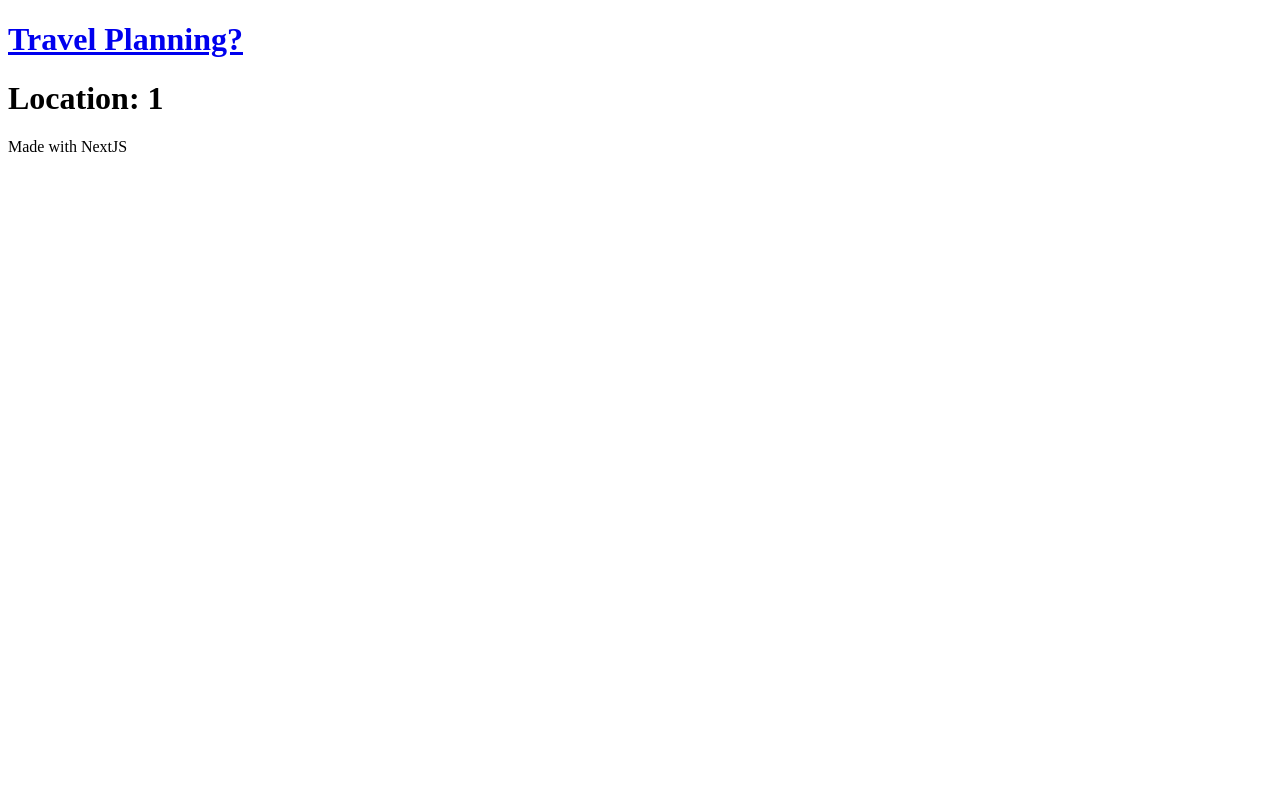
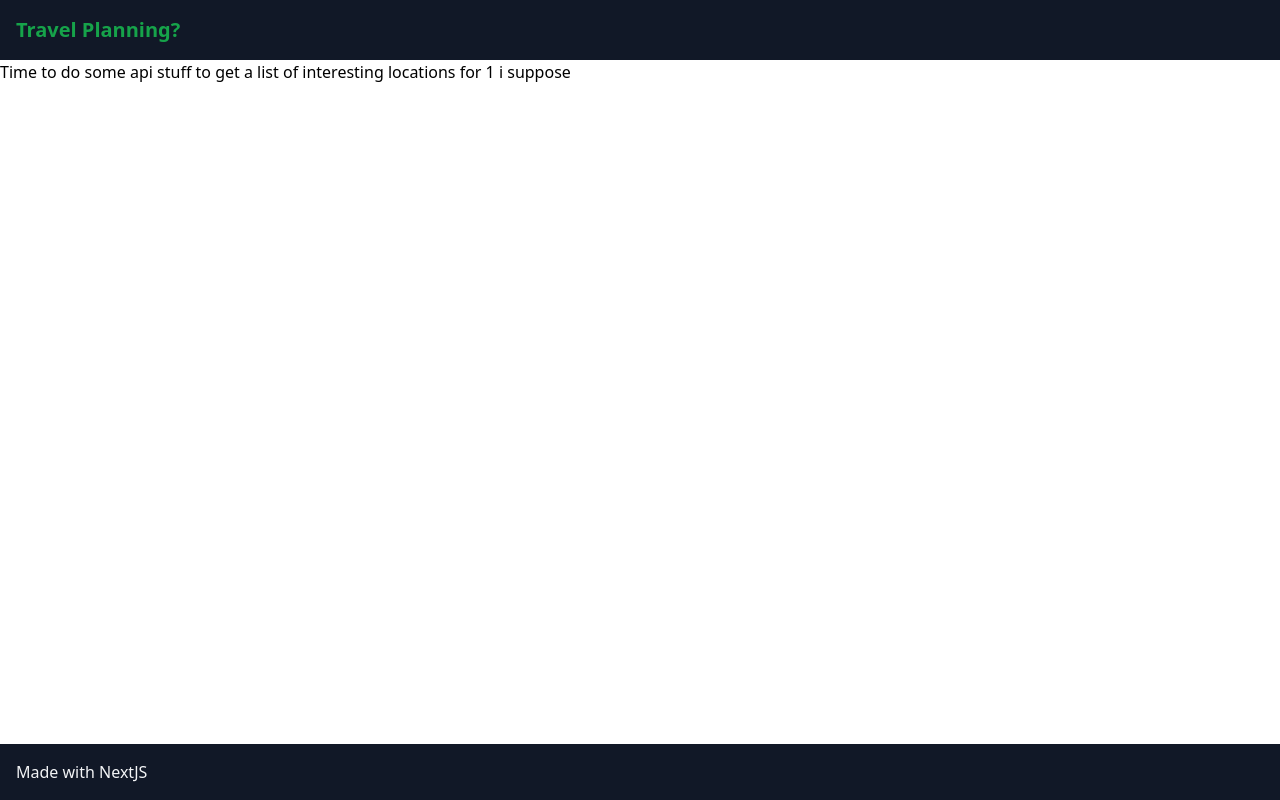
Before and after one commit to StyrkarBlaer/travel-planner, a Next.js app: page /1 in a window 1280 px wide. Built offline with nearby package versions, Linux system fonts and the light colour scheme.

Commit message:
Importing css to route

```diff
--- a/src/pages/[location].tsx
+++ b/src/pages/[location].tsx
@@ -1,4 +1,5 @@
 import { useRouter } from 'next/router';
+import '../app/globals.css';
 import Header from '@/components/header';
 import Footer from '@/components/footer';
 
@@ -10,7 +11,7 @@ export default function country() {
   return (
     <main>
       <Header />
-      <h1>Location: {location}</h1>
+      Time to do some api stuff to get a list of interesting locations for {location} i suppose
       <Footer />
     </main>
   )
```
